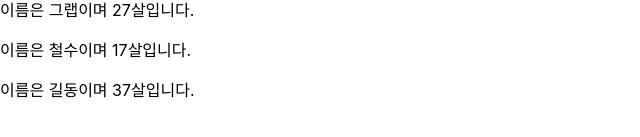
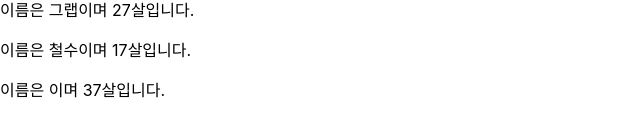
Before and after one commit to kangjinhyeon1/inflearn, a React (Create React App) app in the folder grab-react/: page / in a window 1280 px wide. Shown: the part 233-370 px from the top of the page, without its empty margins (0-640 px from the left). Built offline with nearby package versions, Linux system fonts and the light colour scheme.

Commit message:
[ADD] 코드 수정

```diff
--- a/grab-react/src/App.js
+++ b/grab-react/src/App.js
@@ -18,7 +18,7 @@ function App() {
       <div onClick={sayHello2}>클릭해줘잉</div>
       <ChildComponent name="그랩" age={27}/>
       <ChildComponent name="철수" age={17}/>
-      <ChildComponent name="길동" age={37}/>
+      <ChildComponent name="" age={37}/>
     </div>
   );
 }
```
